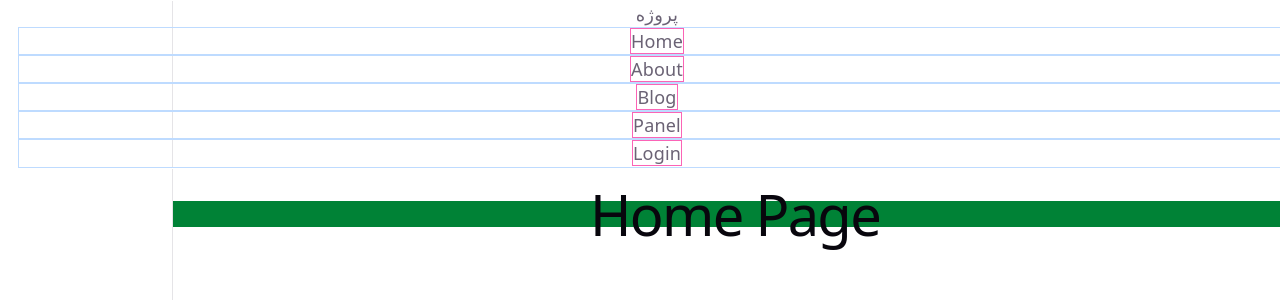
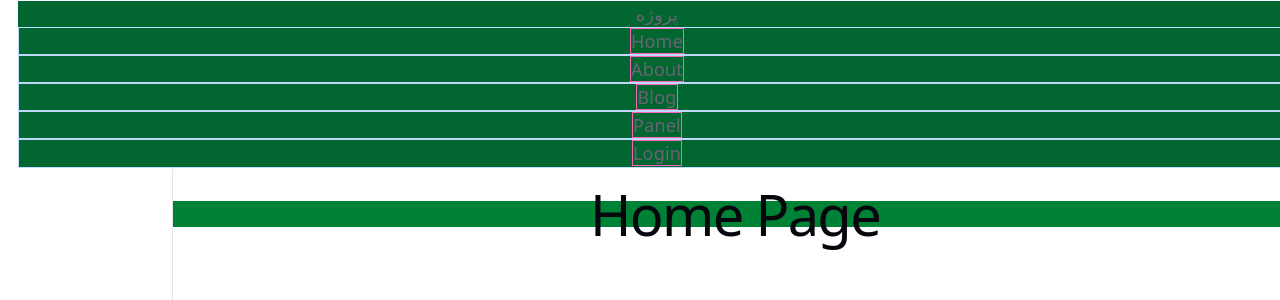
Before and after one commit to afsanamirzaei9-maker/UCEA-Web-Course-Project, a React (Vite) app: page / in a window 1280 px wide. Shown: the top 300 px of the page. Built offline with nearby package versions, Linux system fonts and the light colour scheme.

Commit message:
Navbar branch deleted

```diff
--- a/src/components/navbar/Navbar.jsx
+++ b/src/components/navbar/Navbar.jsx
@@ -3,7 +3,7 @@ import './navbar.css';
 export const Navbar = () => {
     return (
         <>
-            <div className="navbar-container border border-white w-screen ">
+            <div className="navbar-container border border-white w-screen bg-green-800">
                 <div className="navLogo"><span>پروژه</span></div>
                 <ul className="navbar-ul">
                     <li className="border border-blue-200"><NavLink to="/" className='border border-pink-400' >Home</NavLink></li>
```
